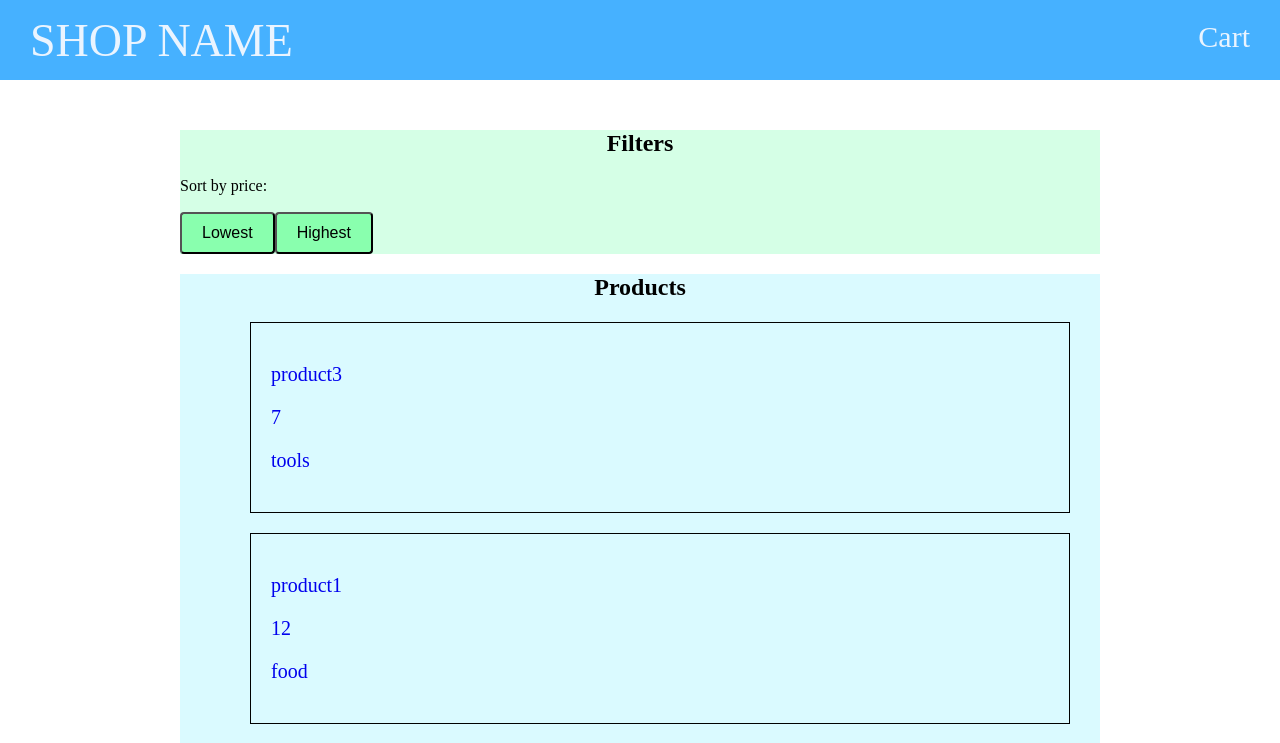
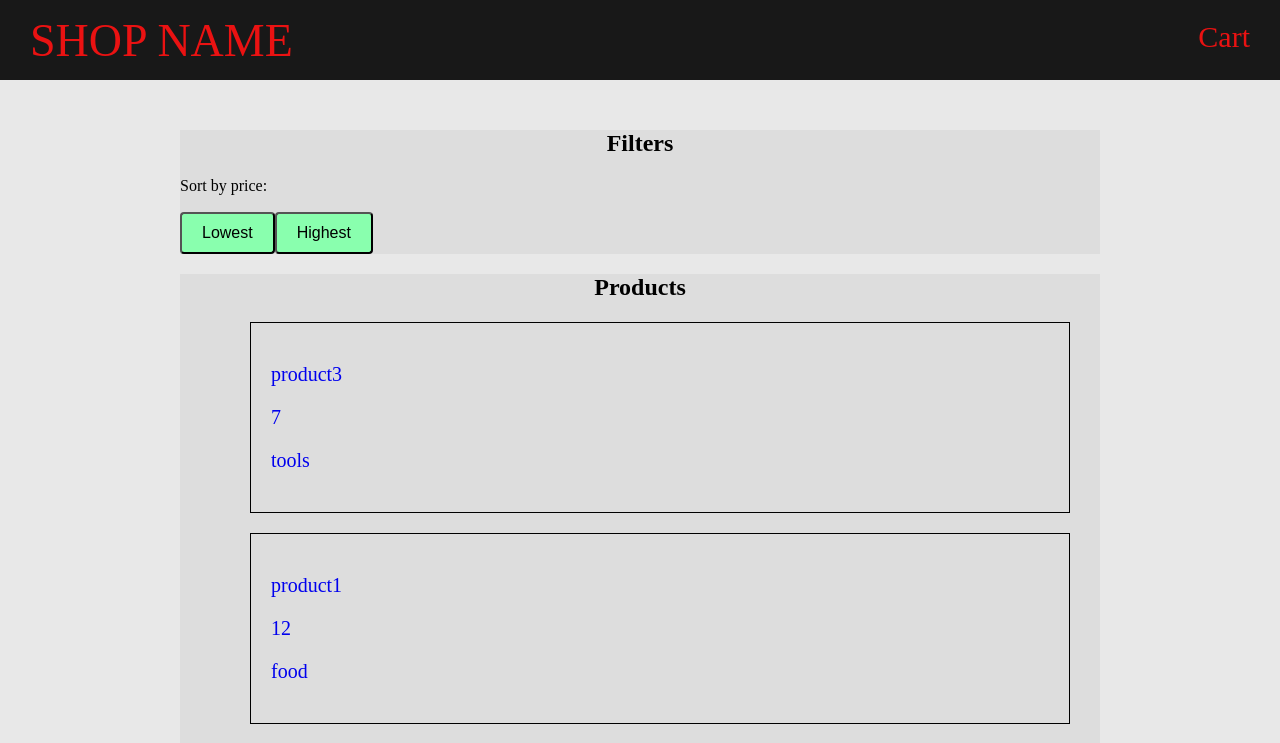
Before and after one commit to ScalaConsultants/react-example-app, a React app: page / in a window 1280 px wide. Shown: the top 743 px of the page. Built offline with nearby package versions, Linux system fonts and the light colour scheme.

Commit message:
change site colors

```diff
--- a/src/components/App/App.css
+++ b/src/components/App/App.css
@@ -3,6 +3,10 @@
   list-style: none;
 }
 
+body{
+  background-color: rgb(232,232,232);
+}
+
 h1,h2,h3,h4{
   text-align: center;
 }
--- a/src/components/Filters/FiltersStyle.js
+++ b/src/components/Filters/FiltersStyle.js
@@ -2,7 +2,7 @@ import styled from 'styled-components';
 
 // language=SCSS prefix=dummy{ suffix=}
 const FiltersStyle = styled.div`
-    background-color: #d5ffe6;
+    background-color: rgb(221,221,221);
 `;
 
 export default FiltersStyle;
--- a/src/components/Navbar/CartButton.js
+++ b/src/components/Navbar/CartButton.js
@@ -2,7 +2,7 @@ import styled from 'styled-components';
 
 // language=SCSS prefix=dummy{ suffix=}
 const Logo = styled.span`
-    color: #eaf4ff;
+    color: rgb(234,18,18);
     font-size: 30px;
     float:right;
     margin:20px 30px;
--- a/src/components/Navbar/Logo.js
+++ b/src/components/Navbar/Logo.js
@@ -2,7 +2,7 @@ import styled from 'styled-components';
 
 // language=SCSS prefix=dummy{ suffix=}
 const Logo = styled.span`
-    color: #eaf4ff;
+    color: rgb(234,18,18);
     font-size: 46px;
     float: left;
     margin: 15px 30px;
--- a/src/components/Navbar/NavbarStyle.js
+++ b/src/components/Navbar/NavbarStyle.js
@@ -3,7 +3,7 @@ import styled from 'styled-components';
 // language=SCSS prefix=dummy{ suffix=}
 const NavbarStyle = styled.div`
     height: 80px;
-    background-color: #46b1ff;
+    background-color: rgb(24,24,24);
 `;
 
 export default NavbarStyle;
--- a/src/components/ProductsList/ProductListStyle.js
+++ b/src/components/ProductsList/ProductListStyle.js
@@ -2,7 +2,7 @@ import styled from 'styled-components';
 
 // language=SCSS prefix=dummy{ suffix=}
 const ProductsListStyle = styled.div`
-    background-color: #dafaff;
+    background-color: rgb(221,221,221);
 `;
 
 export default ProductsListStyle;
```
